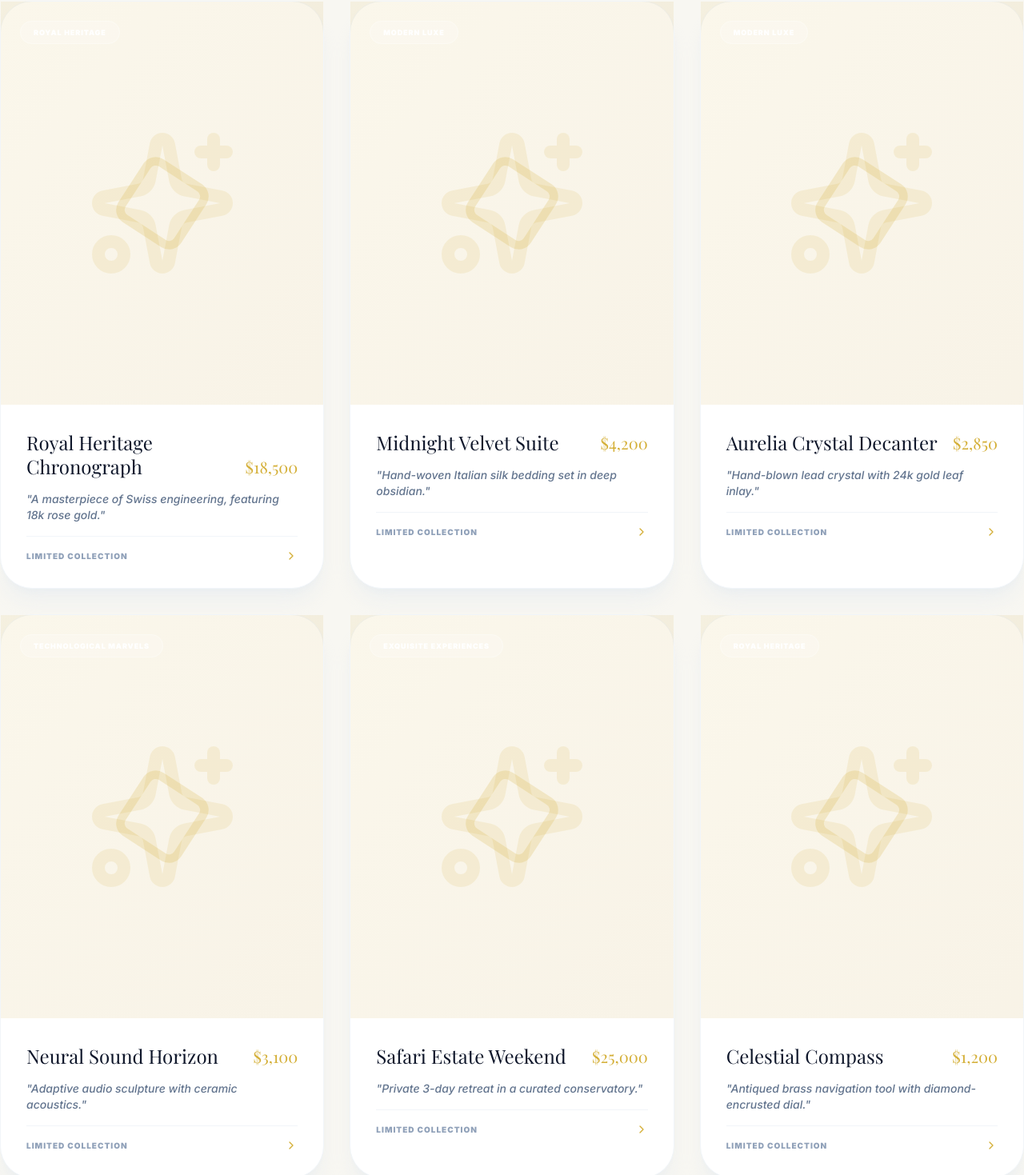
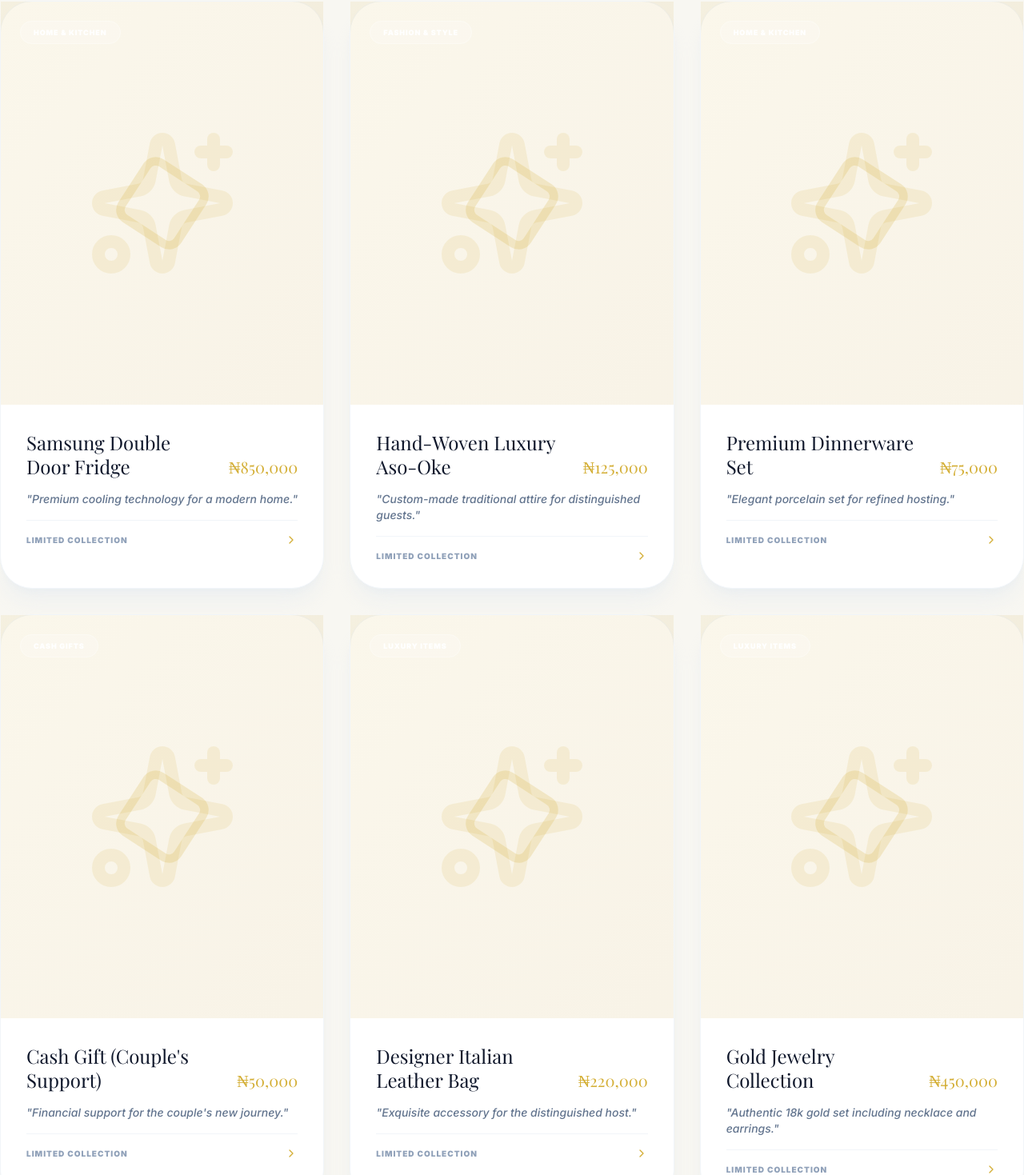
Before and after one commit to Bensunny0619/Eventgift, a React (Vite) app in the folder eventgifts-frontend/: page /gifts in a window 1280 px wide. Shown: the part 389-1858 px from the top of the page at 80% size. Built offline with nearby package versions, Linux system fonts and the light colour scheme; a web font is replaced by a local one.

Commit message:
updated The Gift Suite

```diff
--- a/eventgifts-frontend/src/components/AddItemModal.jsx
+++ b/eventgifts-frontend/src/components/AddItemModal.jsx
@@ -68,7 +68,7 @@ const AddItemModal = ({ isOpen, onClose, eventId, onItemAdded }) => {
 
                         <div className="grid grid-cols-2 gap-4">
                             <div>
-                                <label className="block text-sm font-bold text-slate-700 mb-2">Price ($)</label>
+                                <label className="block text-sm font-bold text-slate-700 mb-2">Price (₦)</label>
                                 <div className="relative">
                                     <div className="absolute inset-y-0 left-0 pl-4 flex items-center pointer-events-none">
                                         <DollarSign className="h-5 w-5 text-primary-500" />
@@ -77,7 +77,7 @@ const AddItemModal = ({ isOpen, onClose, eventId, onItemAdded }) => {
                                         type="number"
                                         step="0.01"
                                         required
-                                        placeholder="250.00"
+                                        placeholder="50,000"
                                         className="block w-full pl-11 pr-4 py-3.5 bg-slate-50 border border-slate-200 rounded-2xl text-slate-900 focus:outline-none focus:ring-2 focus:ring-primary-500 transition-all font-medium"
                                         value={formData.price}
                                         onChange={(e) => setFormData({ ...formData, price: e.target.value })}
--- a/eventgifts-frontend/src/components/ContributionModal.jsx
+++ b/eventgifts-frontend/src/components/ContributionModal.jsx
@@ -42,7 +42,7 @@ const ContributionModal = ({ isOpen, onClose, item, onContributionPledged }) =>
                     </div>
                     <h2 className="text-2xl font-bold text-slate-900 mb-4">Pledge Received!</h2>
                     <p className="text-slate-600 mb-8 leading-relaxed">
-                        Thank you for your generous contribution of <span className="font-bold text-slate-900">${parseFloat(amount).toFixed(2)}</span> toward <span className="font-bold text-slate-900">{item.title}</span>.
+                        Thank you for your generous contribution of <span className="font-bold text-slate-900">₦{parseFloat(amount).toLocaleString()}</span> toward <span className="font-bold text-slate-900">{item.title}</span>.
                     </p>
 
                     <div className="bg-slate-50 p-6 rounded-2xl mb-8 text-left border border-slate-100">
@@ -83,13 +83,13 @@ const ContributionModal = ({ isOpen, onClose, item, onContributionPledged }) =>
                         </div>
                         <div>
                             <h4 className="font-bold text-slate-900">{item.title}</h4>
-                            <p className="text-xs text-primary-600 font-medium">Goal: ${parseFloat(item.price).toFixed(2)}</p>
+                            <p className="text-xs text-primary-600 font-medium">Goal: ₦{parseFloat(item.price).toLocaleString()}</p>
                         </div>
                     </div>
 
                     <form onSubmit={handleSubmit} className="space-y-6">
                         <div>
-                            <label className="block text-sm font-bold text-slate-700 mb-3">Amount to Pledge ($)</label>
+                            <label className="block text-sm font-bold text-slate-700 mb-3">Amount to Pledge (₦)</label>
                             <input
                                 type="number"
                                 step="0.01"
--- a/eventgifts-frontend/src/pages/Analytics.jsx
+++ b/eventgifts-frontend/src/pages/Analytics.jsx
@@ -5,7 +5,7 @@ import {
     TrendingUp,
     Users,
     Gift,
-    DollarSign,
+    Banknote,
     ArrowUpRight,
     ArrowDownRight,
     Star,
@@ -49,7 +49,7 @@ const Analytics = () => {
         }));
 
     const kpis = [
-        { label: 'Total Revenue', value: `$${totalRevenue.toLocaleString()}`, change: totalRevenue > 0 ? '+100%' : '0%', trend: 'up', icon: DollarSign },
+        { label: 'Total Revenue', value: `₦${totalRevenue.toLocaleString()}`, change: totalRevenue > 0 ? '+100%' : '0%', trend: 'up', icon: Banknote },
         { label: 'Guest Engagement', value: `${engagementRate}%`, change: engagementRate > 0 ? '+5.2%' : '0%', trend: 'up', icon: Users },
         { label: 'Gift Suite Items', value: events.reduce((acc, e) => acc + (e.registry_items?.length || 0), 0), change: '0%', trend: 'up', icon: Gift },
         { label: 'Active Events', value: events.length, change: events.length > 0 ? `+${events.length}` : '0', trend: 'up', icon: Calendar },
@@ -118,8 +118,8 @@ const Analytics = () => {
                         {/* Chart Bars */}
                         {[45, 62, 58, 75, 90, 82, 95].map((height, i) => (
                             <div key={i} className="w-12 group relative flex flex-col justify-end">
-                                <div className="absolute -top-8 left-1/2 -translate-x-1/2 opacity-0 group-hover:opacity-100 transition-opacity bg-slate-900 dark:bg-white text-white dark:text-slate-900 text-[10px] font-black py-1 px-3 rounded-full shadow-xl z-20">
-                                    ${height}k
+                                <div className="absolute -top-8 left-1/2 -translate-x-1/2 opacity-0 group-hover:opacity-100 transition-opacity bg-slate-900 dark:bg-white text-white dark:text-slate-900 text-[10px] font-black py-1 px-3 rounded-full shadow-xl z-20 whitespace-nowrap">
+                                    ₦{height}k
                                 </div>
                                 <div
                                     className="w-full bg-slate-900/5 dark:bg-white/5 rounded-t-xl overflow-hidden relative group-hover:bg-slate-900/10 dark:group-hover:bg-white/10 transition-all duration-500"
--- a/eventgifts-frontend/src/pages/Dashboard.jsx
+++ b/eventgifts-frontend/src/pages/Dashboard.jsx
@@ -66,12 +66,12 @@ const Dashboard = () => {
                 />
                 <StatCard
                     label="Gift Valuations"
-                    value={`$${(totalRaised / 1000).toFixed(1)}k`}
+                    value={`₦${(totalRaised / 1000).toFixed(1)}k`}
                     badge={totalRaised > 0 ? "New Milestone" : "Awaiting Gifts"}
                     icon={Gift}
                 />
                 <StatCard
-                    label="Elite Hosts Rank"
+                    label="Event Host Rank"
                     value={events.length > 0 ? `#${Math.max(1, 10 - events.length)}` : "None"}
                     badge="Developing"
                     icon={Trophy}
@@ -84,8 +84,8 @@ const Dashboard = () => {
                 <div className="lg:col-span-2 space-y-8">
                     <div className="flex items-end justify-between px-2">
                         <div>
-                            <h2 className="text-4xl font-serif text-slate-900 dark:text-white">Active Invitations</h2>
-                            <p className="text-slate-500 dark:text-slate-400 mt-2 font-medium">Manage your upcoming exclusive gatherings</p>
+                            <h2 className="text-4xl font-serif text-slate-900 dark:text-white">Your Events</h2>
+                            <p className="text-slate-500 dark:text-slate-400 mt-2 font-medium">Manage your upcoming events and registries</p>
                         </div>
                         <Link to="/events" className="flex items-center space-x-2 text-[10px] font-black uppercase tracking-[0.2em] text-exquisite-gold hover:text-exquisite-midnight dark:hover:text-white transition-colors">
                             <span>View All Events</span>
@@ -201,8 +201,8 @@ const Dashboard = () => {
                                 </div>
                             </div>
                             <div>
-                                <h4 className="text-2xl font-serif text-slate-900 dark:text-white leading-tight">Royal Heritage Chronograph</h4>
-                                <p className="text-slate-500 mt-1 font-medium italic">$18,500 / Unit</p>
+                                <h4 className="text-2xl font-serif text-slate-900 dark:text-white leading-tight">Samsung Double Door Fridge</h4>
+                                <p className="text-slate-500 mt-1 font-medium italic">₦850,000 / Unit</p>
                             </div>
                             <button className="w-full py-4 bg-exquisite-gold/10 text-exquisite-gold hover:bg-exquisite-gold hover:text-white rounded-2xl font-bold transition-all flex items-center justify-center space-x-2">
                                 <Plus className="h-5 w-5" />
--- a/eventgifts-frontend/src/pages/GiftSuite.jsx
+++ b/eventgifts-frontend/src/pages/GiftSuite.jsx
@@ -18,59 +18,59 @@ const GiftSuite = () => {
 
     const categories = [
         'All Collections',
-        'Royal Heritage',
-        'Modern Luxe',
-        'Technological Marvels',
-        'Exquisite Experiences'
+        'Home & Kitchen',
+        'Fashion & Style',
+        'Cash Gifts',
+        'Luxury Items'
     ];
 
     const giftItems = [
         {
             id: 1,
-            name: 'Royal Heritage Chronograph',
-            price: '$18,500',
-            category: 'Royal Heritage',
-            description: 'A masterpiece of Swiss engineering, featuring 18k rose gold.',
+            name: 'Samsung Double Door Fridge',
+            price: '₦850,000',
+            category: 'Home & Kitchen',
+            description: 'Premium cooling technology for a modern home.',
             image: null
         },
         {
             id: 2,
-            name: 'Midnight Velvet Suite',
-            price: '$4,200',
-            category: 'Modern Luxe',
-            description: 'Hand-woven Italian silk bedding set in deep obsidian.',
+            name: 'Hand-Woven Luxury Aso-Oke',
+            price: '₦125,000',
+            category: 'Fashion & Style',
+            description: 'Custom-made traditional attire for distinguished guests.',
             image: null
         },
         {
             id: 3,
-            name: 'Aurelia Crystal Decanter',
-            price: '$2,850',
-            category: 'Modern Luxe',
-            description: 'Hand-blown lead crystal with 24k gold leaf inlay.',
+            name: 'Premium Dinnerware Set',
+            price: '₦75,000',
+            category: 'Home & Kitchen',
+            description: 'Elegant porcelain set for refined hosting.',
             image: null
         },
         {
             id: 4,
-            name: 'Neural Sound Horizon',
-            price: '$3,100',
-            category: 'Technological Marvels',
-            description: 'Adaptive audio sculpture with ceramic acoustics.',
+            name: 'Cash Gift (Couple\'s Support)',
+            price: '₦50,000',
+            category: 'Cash Gifts',
+            description: 'Financial support for the couple\'s new journey.',
             image: null
         },
         {
             id: 5,
-            name: 'Safari Estate Weekend',
-            price: '$25,000',
-            category: 'Exquisite Experiences',
-            description: 'Private 3-day retreat in a curated conservatory.',
+            name: 'Designer Italian Leather Bag',
+            price: '₦220,000',
+            category: 'Luxury Items',
+            description: 'Exquisite accessory for the distinguished host.',
             image: null
         },
         {
             id: 6,
-            name: 'Celestial Compass',
-            price: '$1,200',
-            category: 'Royal Heritage',
-            description: 'Antiqued brass navigation tool with diamond-encrusted dial.',
+            name: 'Gold Jewelry Collection',
+            price: '₦450,000',
+            category: 'Luxury Items',
+            description: 'Authentic 18k gold set including necklace and earrings.',
             image: null
         }
     ];
@@ -97,9 +97,9 @@ const GiftSuite = () => {
             {/* Header Area */}
             <div className="flex flex-col md:flex-row md:items-end justify-between gap-8 px-2">
                 <div>
-                    <h1 className="text-4xl md:text-6xl font-serif text-slate-900 dark:text-white italic">The Gift Suite</h1>
+                    <h1 className="text-4xl md:text-6xl font-serif text-slate-900 dark:text-white">The Gift Suite</h1>
                     <p className="text-slate-500 dark:text-slate-400 mt-4 text-lg font-medium max-w-2xl">
-                        Curate your event's legacy with our hand-picked selection of distinguished gifts.
+                        Select beautiful gifts for your event from our curated local and international collections.
                     </p>
                 </div>
                 <div className="flex items-center space-x-4">
--- a/eventgifts-frontend/src/pages/PublicEvent.jsx
+++ b/eventgifts-frontend/src/pages/PublicEvent.jsx
@@ -69,8 +69,8 @@ const PublicEvent = () => {
                                 <Diamond className="h-3.5 w-3.5 text-exquisite-gold" />
                                 <span className="text-[9px] font-black uppercase tracking-[0.3em] text-exquisite-gold">Exquisite Light Registry</span>
                             </div>
-                            <h1 className="text-4xl sm:text-6xl md:text-7xl font-serif leading-tight">Exquisite Smart Registry</h1>
-                            <p className="text-lg sm:text-xl text-slate-500 dark:text-slate-400 font-medium italic">Curated luxury gifting for your most precious moments.</p>
+                            <h1 className="text-4xl sm:text-6xl md:text-7xl font-serif leading-tight">Event Gift Registry</h1>
+                            <p className="text-lg sm:text-xl text-slate-500 dark:text-slate-400 font-medium italic">Support our celebration with a gift from our registry.</p>
                         </div>
 
                         <div className="flex items-center space-x-6">
@@ -153,7 +153,7 @@ const PublicEvent = () => {
                                     <div className="p-10 space-y-8">
                                         <div className="space-y-4">
                                             <h3 className="text-3xl font-serif text-slate-900 dark:text-white leading-tight">{item.title}</h3>
-                                            <p className="text-2xl font-serif text-exquisite-gold">${parseFloat(item.price).toLocaleString()}</p>
+                                            <p className="text-2xl font-serif text-exquisite-gold">₦{parseFloat(item.price).toLocaleString()}</p>
                                             <p className="text-sm text-slate-500 dark:text-slate-400 font-medium leading-relaxed italic line-clamp-2">
                                                 {item.description || 'Iconic French craftsmanship with exquisite details for your most precious moments.'}
                                             </p>
@@ -171,7 +171,7 @@ const PublicEvent = () => {
                                                 ></div>
                                             </div>
                                             <div className="flex justify-between items-center text-[9px] font-black uppercase tracking-[0.2em] text-slate-400">
-                                                <span>${parseFloat(item.amount_raised).toLocaleString()} pledged of ${parseFloat(item.price).toLocaleString()}</span>
+                                                <span>₦{parseFloat(item.amount_raised).toLocaleString()} pledged of ₦{parseFloat(item.price).toLocaleString()}</span>
                                                 {isFulfilled && <span className="text-emerald-500 font-bold">Fully funded</span>}
                                             </div>
                                         </div>
```
Also changed, not shown: eventgifts-frontend/src/pages/EventDetails.jsx (+4 -4 lines).
